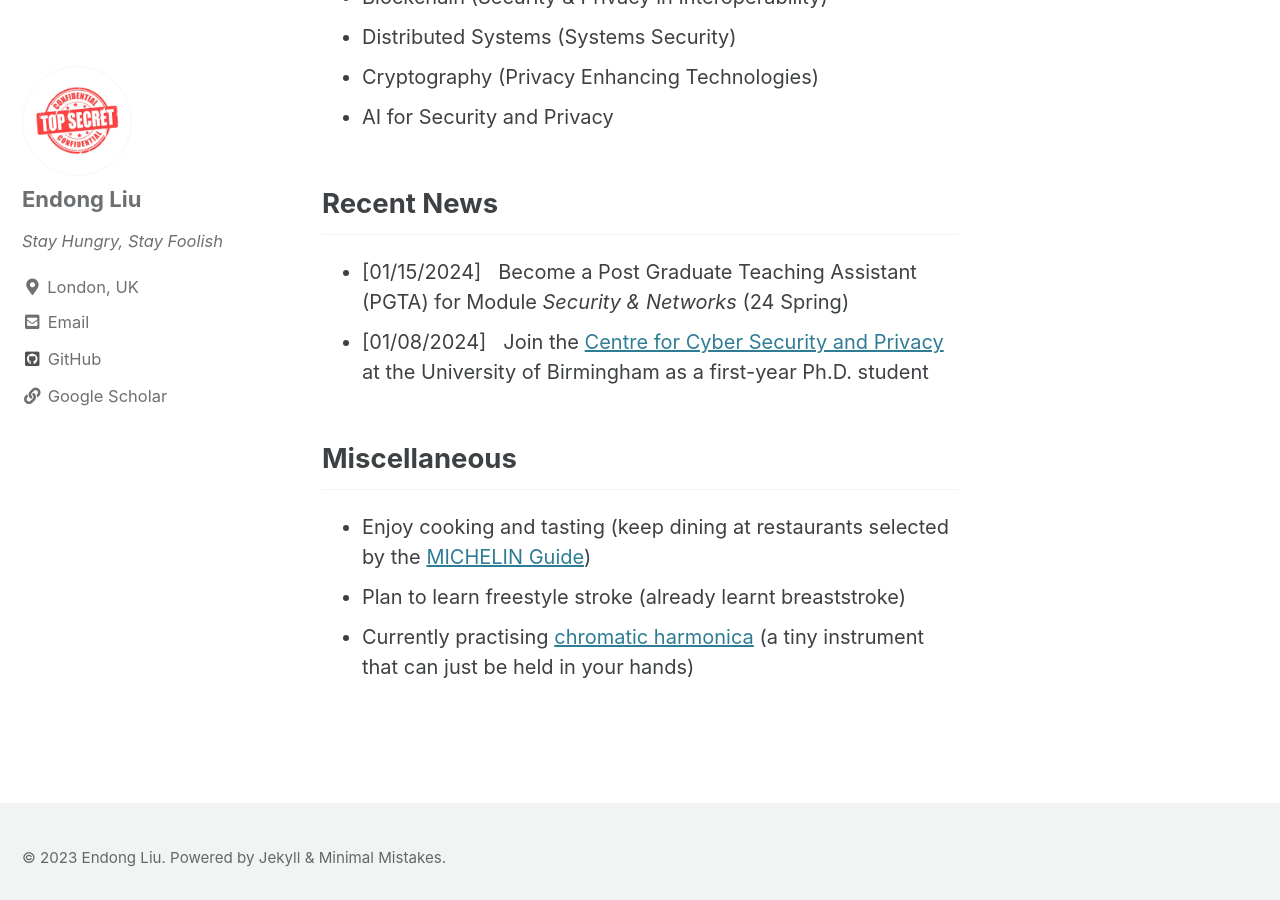
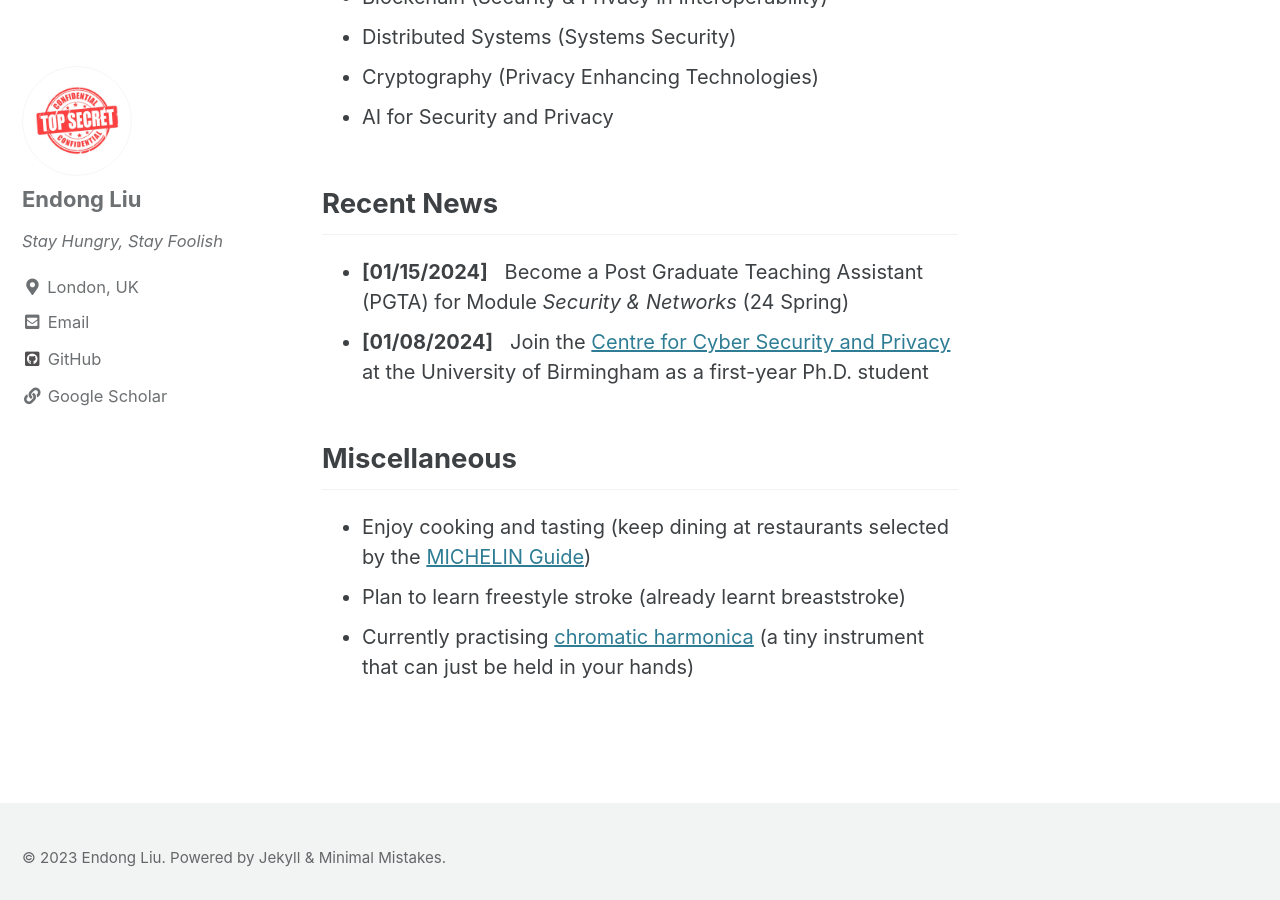
Before and after one commit to ZzPoLariszZ/zzpolariszz.github.io, a Jekyll site: the page built from index.md, in a window 1280 px wide and 900 px high, scrolled down 732 px. Built offline with Jekyll 4.4.1, drawn with Linux system fonts in a browser that asks for light colours; cached includes are drawn as plain includes.

Commit message:
Update index.md

```diff
--- a/index.md
+++ b/index.md
@@ -25,8 +25,8 @@ related: true
 ## Recent News
 
 <ul>
-    <li  style="font-size:20px">[01/15/2024] &nbsp; Become a Post Graduate Teaching Assistant (PGTA) for Module <em>Security & Networks</em> (24 Spring)</li>
-    <li  style="font-size:20px">[01/08/2024] &nbsp; Join the <a href="https://www.birmingham.ac.uk/research/centre-for-cyber-security-and-privacy/index.aspx">Centre for Cyber Security and Privacy</a> at the University of Birmingham as a first-year Ph.D. student</li>
+    <li  style="font-size:20px"><b>[01/15/2024]</b> &nbsp; Become a Post Graduate Teaching Assistant (PGTA) for Module <em>Security & Networks</em> (24 Spring)</li>
+    <li  style="font-size:20px"><b>[01/08/2024]</b> &nbsp; Join the <a href="https://www.birmingham.ac.uk/research/centre-for-cyber-security-and-privacy/index.aspx">Centre for Cyber Security and Privacy</a> at the University of Birmingham as a first-year Ph.D. student</li>
 </ul>
 
 ## Miscellaneous
```
